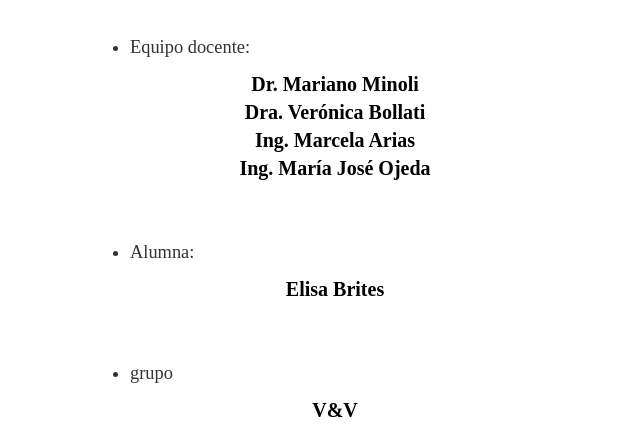
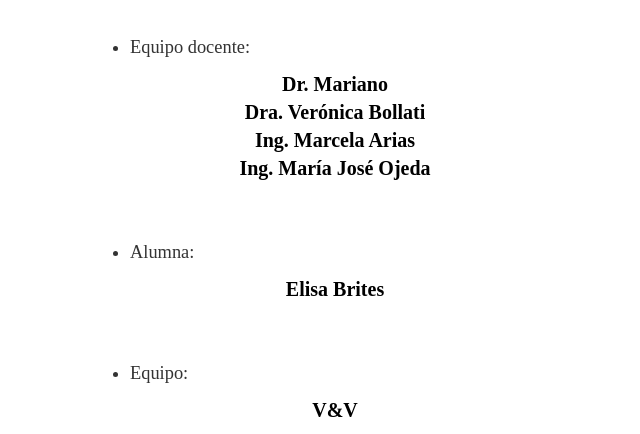
Before and after one commit to Elisa-AB/ProyectoIC, a website: page index.html in a window 1280 px wide. Shown: the part 497-931 px from the top of the page, without its empty margins (305-945 px from the left). Drawn offline with Linux system fonts and the light colour scheme.

Commit message:
Profe Mariano

```diff
--- a/index.html
+++ b/index.html
@@ -21,7 +21,7 @@
                 <li>Equipo docente:</li>
             </ul>
             <div class="valores-centrados">
-                Dr. Mariano Minoli<br>
+                Dr. Mariano<br>
                 Dra. Verónica Bollati<br>
                 Ing. Marcela Arias<br>
                 Ing. María José Ojeda
@@ -39,7 +39,7 @@
 
         <div class="seccion-datos">
             <ul>
-                <li>grupo</li>
+                <li>Equipo:</li>
             </ul>
             <div class="valores-centrados">
                 V&amp;V
```
